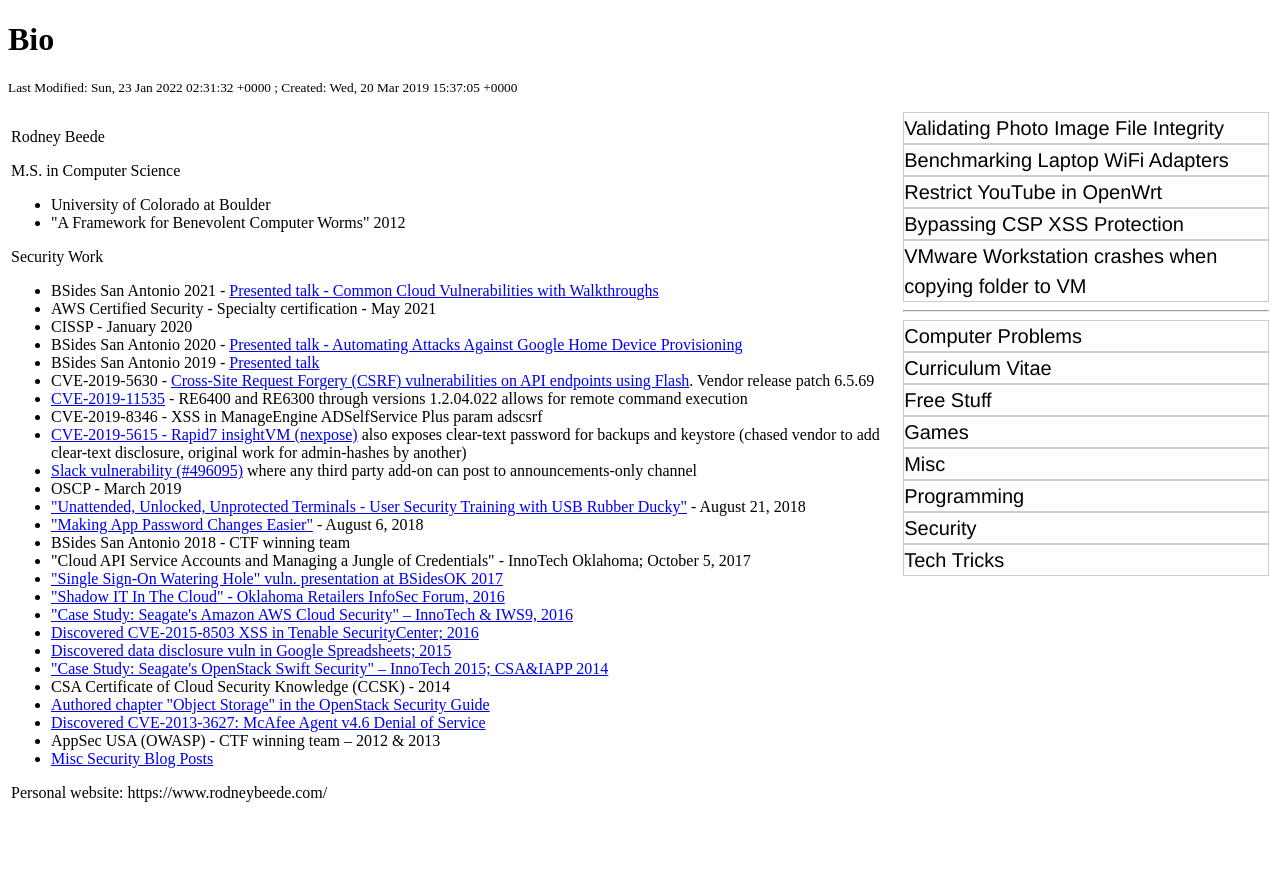
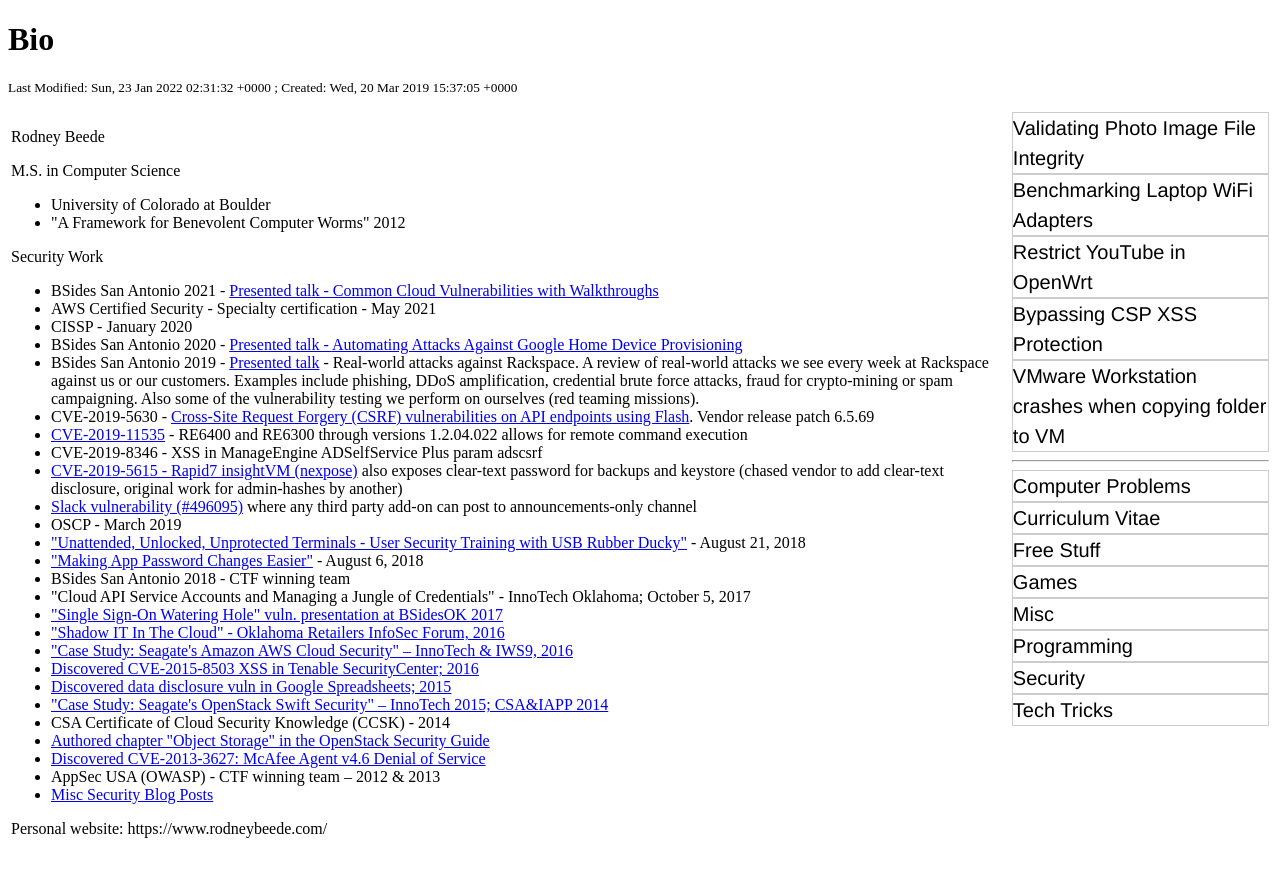
Before and after one commit to rbeede/rbeede.github.io, a Jekyll site: the page built from _posts/2020-08-26-bio.html, in a window 1280 px wide. Shown: the top 877 px of the page. Built offline with Jekyll 4.4.1, drawn with Linux system fonts in a browser that asks for light colours.

Commit message:
BSides 2019

```diff
--- a/_posts/2020-08-26-bio.html
+++ b/_posts/2020-08-26-bio.html
@@ -24,7 +24,7 @@
 <li>AWS Certified Security - Specialty certification - May 2021</li>
 <li>CISSP - January 2020</li>
 <li>BSides San Antonio 2020 - <a href="https://www.bsidessatx.com/presentations-2020.html#in_the_weeds_1400">Presented talk - </a><a href="https://github.com/rbeede/BSidesSATX2020">Automating Attacks Against Google Home Device Provisioning</a></li>
-<li>BSides San Antonio 2019 - <a href="https://www.bsidessatx.com/presentations-2019.html">Presented talk</a></li>
+<li>BSides San Antonio 2019 - <a href="https://www.bsidessatx.com/presentations-2019.html">Presented talk</a> - Real-world attacks against Rackspace. A review of real-world attacks we see every week at Rackspace against us or our customers. Examples include phishing, DDoS amplification, credential brute force attacks, fraud for crypto-mining or spam campaigning. Also some of the vulnerability testing we perform on ourselves (red teaming missions).</li>
 <li>CVE-2019-5630 - <a href="/security/cve-2019-5630.html">Cross-Site Request Forgery (CSRF) vulnerabilities on API endpoints using Flash</a>.  Vendor release patch 6.5.69</li>
 <li><a href="http://s3.amazonaws.com/downloads.linksys.com/support/assets/releasenotes/Linksys%20RE6300%20RE6400%20Firmware%20Release%20Notes_v1.2.05.001.txt">CVE-2019-11535</a> - RE6400 and RE6300 through versions 1.2.04.022 allows for remote command execution</li>
 <li>CVE-2019-8346 - XSS in ManageEngine ADSelfService Plus param adscsrf</li>
```
